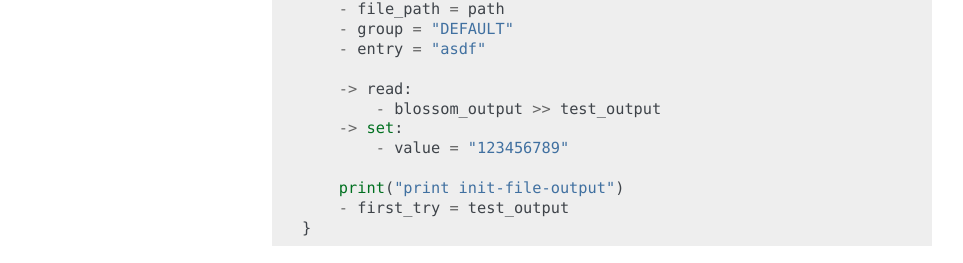
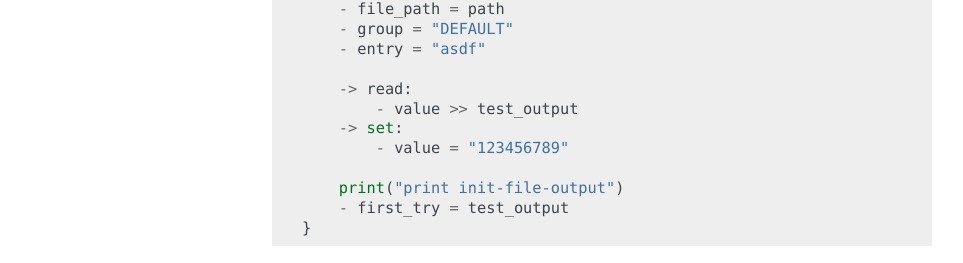
Before and after one commit to kitsudaiki/SakuraTree-Documentation, a Sphinx documentation site: the page built from source/syntax.rst, in a window 1280 px wide. Shown: the part 769-1032 px from the top of the page, without its empty margins (148-1111 px from the left). Built offline with Sphinx 7.4.7, drawn with Linux system fonts in a browser that asks for light colours; grey boxes are pictures that could not be loaded.

Commit message:
fix missing update of example-outputs

```diff
--- a/source/syntax.rst
+++ b/source/syntax.rst
@@ -36,7 +36,7 @@ A tool for automating processes has its own requirements and limitations and so
         - entry = "asdf"
 
         -> read:
-            - blossom_output >> test_output
+            - value >> test_output
         -> set:
             - value = "123456789"
 
```
